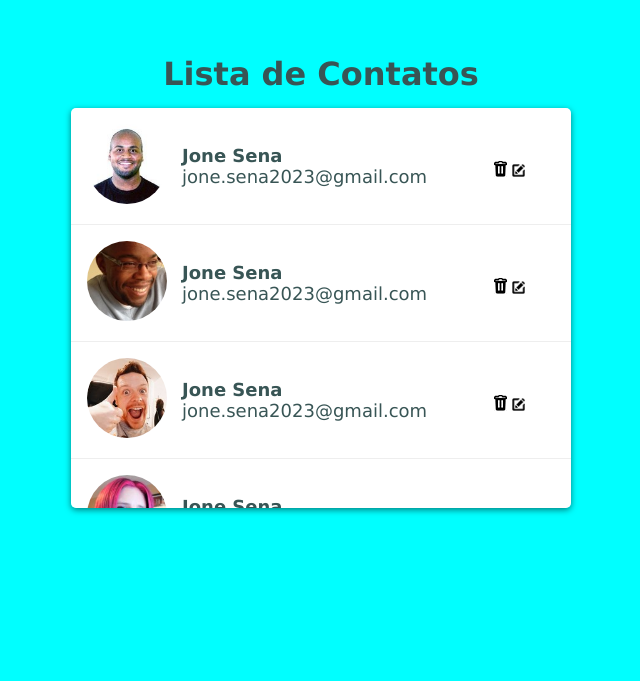
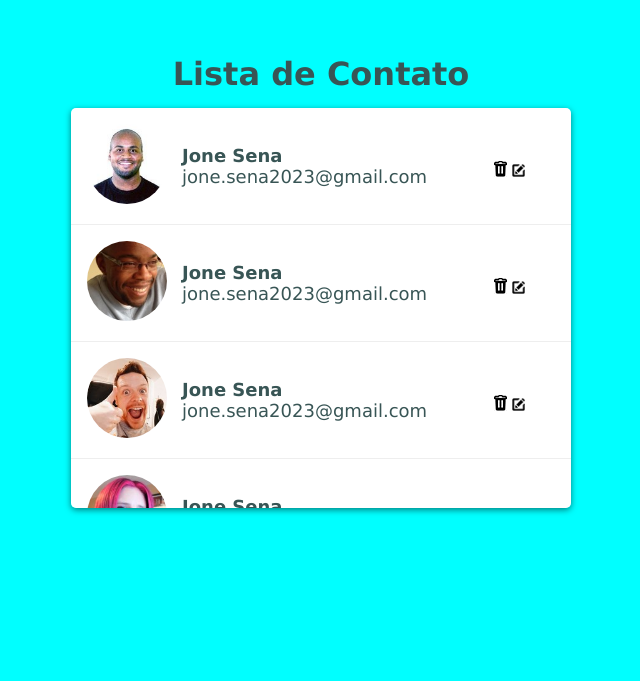
Before and after one commit to ErickFerrei/Lista_de_contato, a plain HTML site: page index.html in a window 1280 px wide. Shown: the part 119-800 px from the top of the page, without its empty margins (319-959 px from the left). Drawn offline with Linux system fonts and the light colour scheme.

Commit message:
teste 02

```diff
--- a/index.html
+++ b/index.html
@@ -8,7 +8,7 @@
     <title>Lista de Contato</title>
   </head>
   <body>
-    <h1 class="main-title">Lista de Contatos</h1>
+    <h1 class="main-title">Lista de Contato</h1>
 
     <div class="list-wrapper">
       <ul class="list">
```
